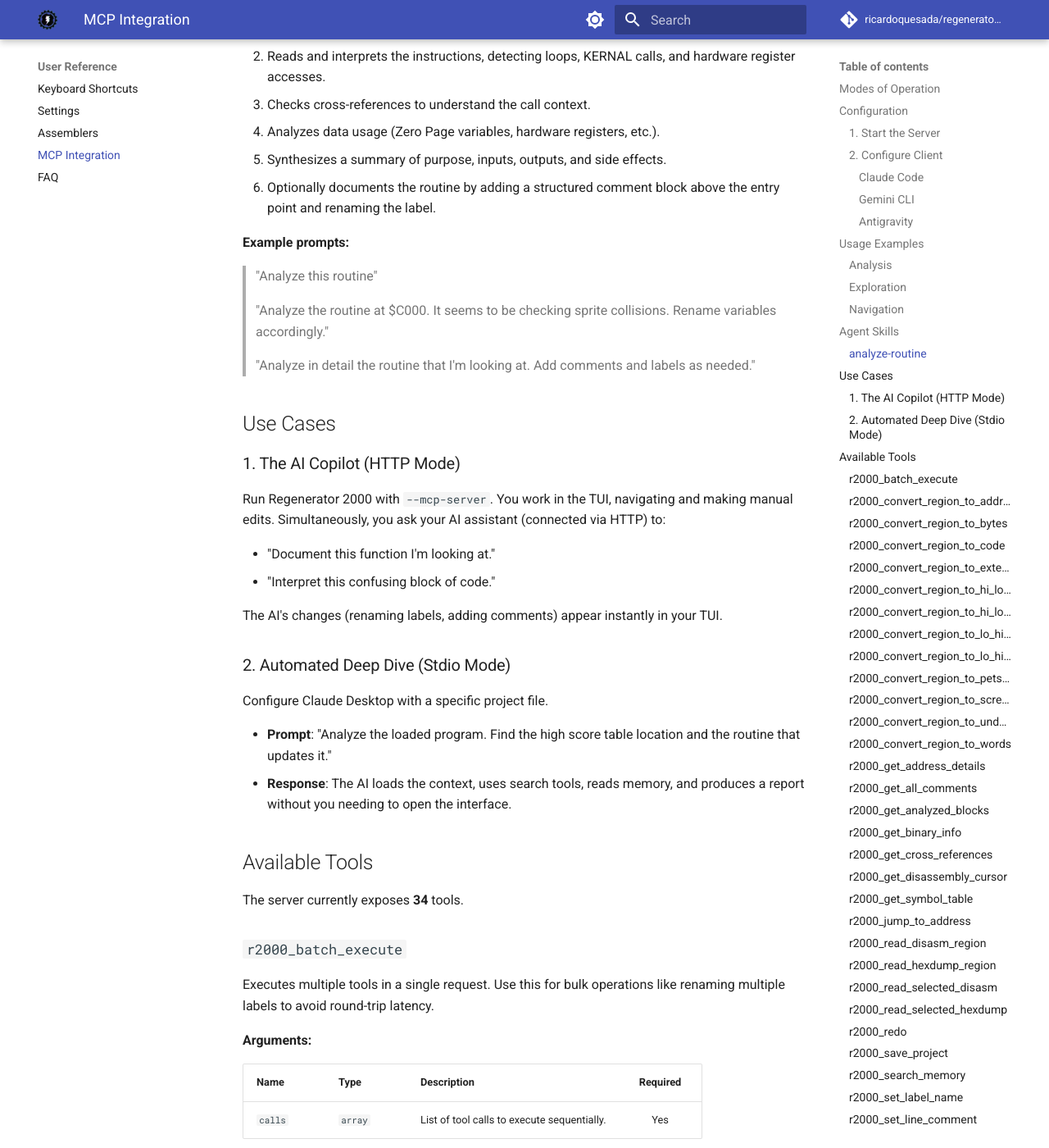
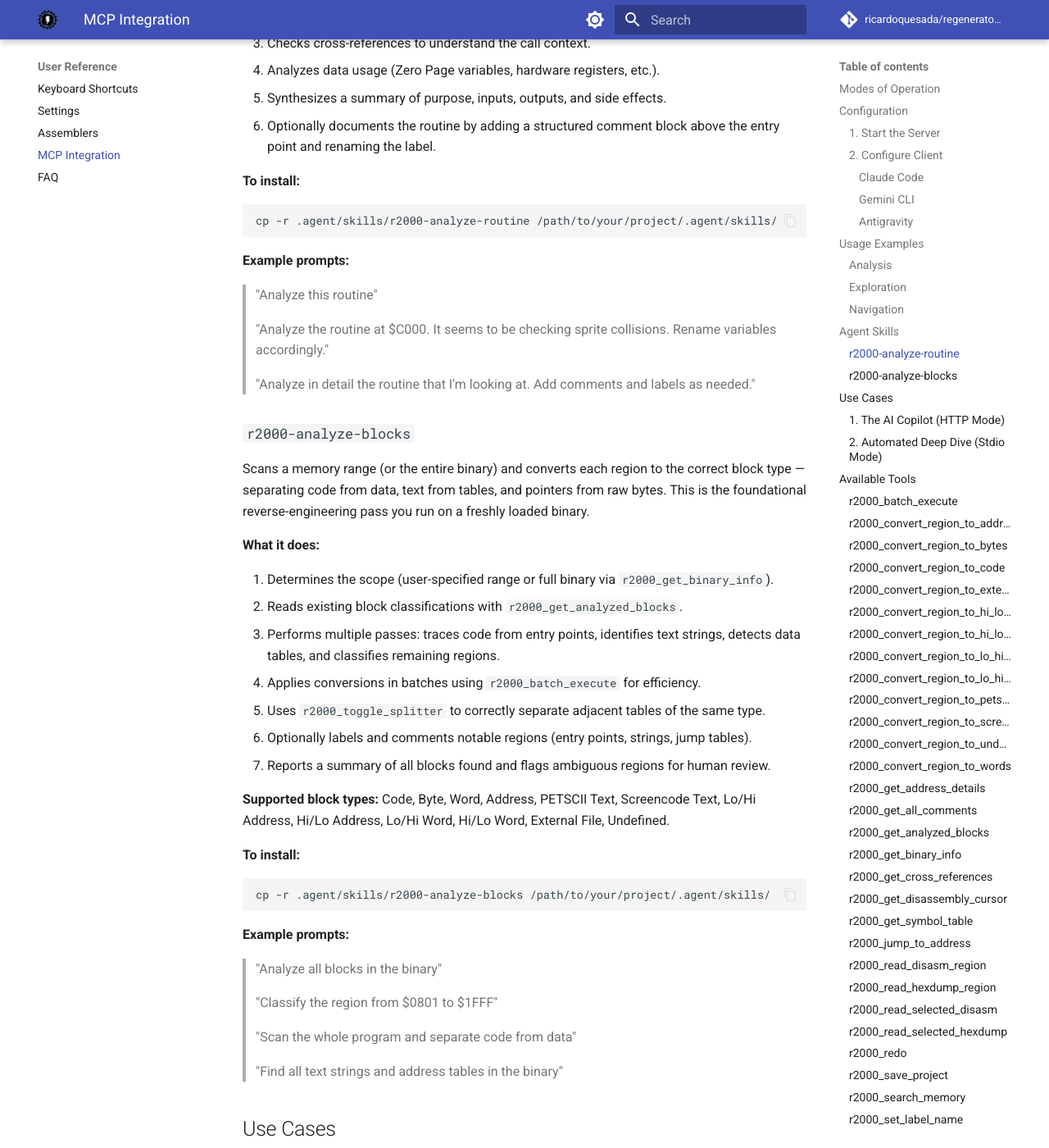
Before and after one commit to ricardoquesada/regenerator2000, an MkDocs documentation site: the page built from docs/mcp.md, in a window 1280 px wide and 1400 px high, scrolled down 4581 px. Shown: the whole window at 82% size. Built offline with MkDocs 1.6.1 and Material for MkDocs 9.7.7, drawn with Linux system fonts in a browser that asks for light colours; comment, search, counter and statistics services are not loaded; some of the changed text lies outside the part shown.

Commit message:
r2000 skills renamed to use r2000 prefix

````diff
--- a/docs/mcp.md
+++ b/docs/mcp.md
@@ -149,22 +149,17 @@
 
 To install a skill, copy its folder from the Regenerator 2000 source tree into your own project:
 
-```shell
-# From the Regenerator 2000 repo, copy the desired skill into your project
-cp -r .agent/skills/analyze-routine /path/to/your/project/.agent/skills/
-```
-
 The resulting layout should look like:
 
 ```
 your_project/
 └── .agent/
     └── skills/
-        └── analyze-routine/
+        └── r2000-analyze-routine/   (or whichever skill you copied)
             └── SKILL.md
 ```
 
-### `analyze-routine`
+### `r2000-analyze-routine`
 
 Analyzes a disassembly subroutine to determine its purpose by examining code, cross-references, and memory usage.
 
@@ -177,6 +172,12 @@
 5. Synthesizes a summary of purpose, inputs, outputs, and side effects.
 6. Optionally documents the routine by adding a structured comment block above the entry point and renaming the label.
 
+**To install:**
+
+```shell
+cp -r .agent/skills/r2000-analyze-routine /path/to/your/project/.agent/skills/
+```
+
 **Example prompts:**
 
 > "Analyze this routine"
@@ -184,6 +185,38 @@
 > "Analyze the routine at $C000. It seems to be checking sprite collisions. Rename variables accordingly."
 
 > "Analyze in detail the routine that I'm looking at. Add comments and labels as needed."
+
+### `r2000-analyze-blocks`
+
+Scans a memory range (or the entire binary) and converts each region to the correct block type — separating code from data, text from tables, and pointers from raw bytes. This is the foundational reverse-engineering pass you run on a freshly loaded binary.
+
+**What it does:**
+
+1. Determines the scope (user-specified range or full binary via `r2000_get_binary_info`).
+2. Reads existing block classifications with `r2000_get_analyzed_blocks`.
+3. Performs multiple passes: traces code from entry points, identifies text strings, detects data tables, and classifies remaining regions.
+4. Applies conversions in batches using `r2000_batch_execute` for efficiency.
+5. Uses `r2000_toggle_splitter` to correctly separate adjacent tables of the same type.
+6. Optionally labels and comments notable regions (entry points, strings, jump tables).
+7. Reports a summary of all blocks found and flags ambiguous regions for human review.
+
+**Supported block types:** Code, Byte, Word, Address, PETSCII Text, Screencode Text, Lo/Hi Address, Hi/Lo Address, Lo/Hi Word, Hi/Lo Word, External File, Undefined.
+
+**To install:**
+
+```shell
+cp -r .agent/skills/r2000-analyze-blocks /path/to/your/project/.agent/skills/
+```
+
+**Example prompts:**
+
+> "Analyze all blocks in the binary"
+
+> "Classify the region from $0801 to $1FFF"
+
+> "Scan the whole program and separate code from data"
+
+> "Find all text strings and address tables in the binary"
 
 ## Use Cases
 
````
Also changed, not shown: .agent/skills/r2000-analyze-blocks/SKILL.md (renamed from .agent/skills/analyze-blocks/SKILL.md, +2 -2 lines), .agent/skills/r2000-analyze-routine/SKILL.md (renamed from .agent/skills/analyze-routine/SKILL.md, +1 -1 lines).
